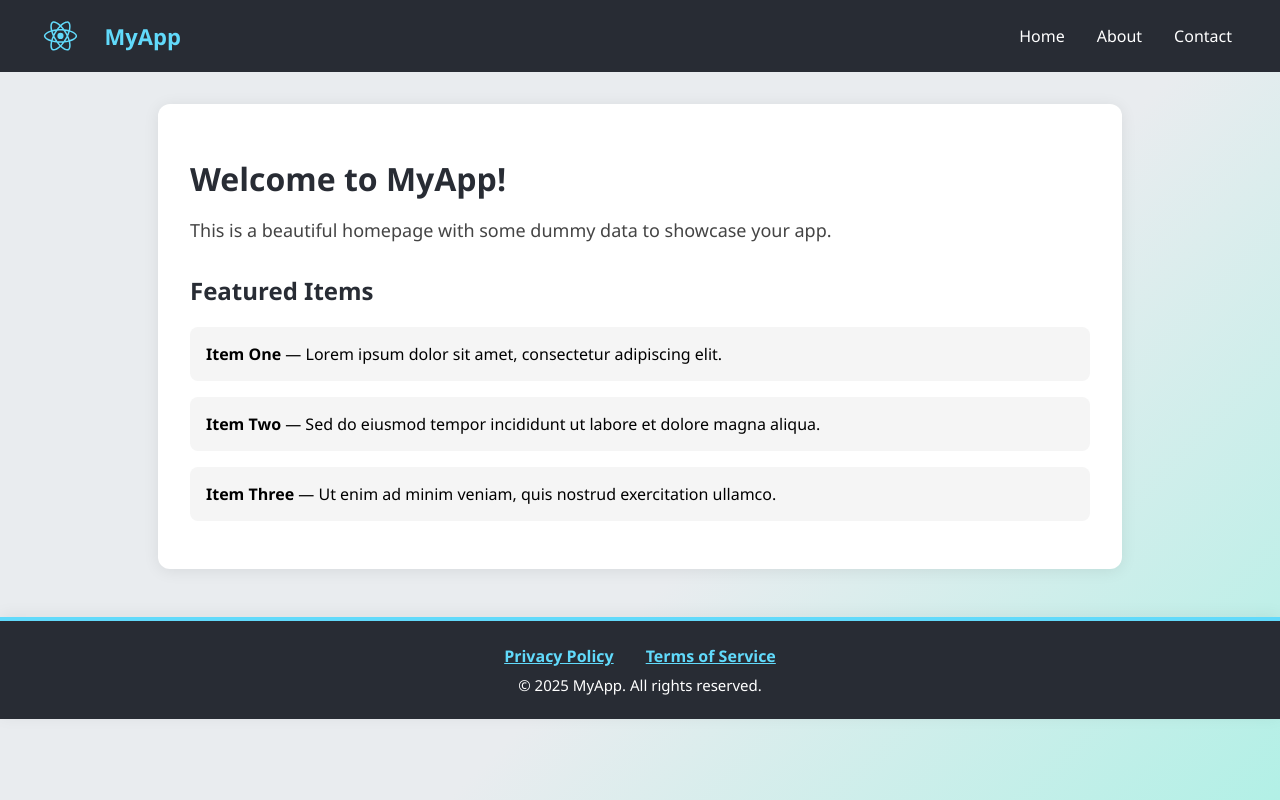
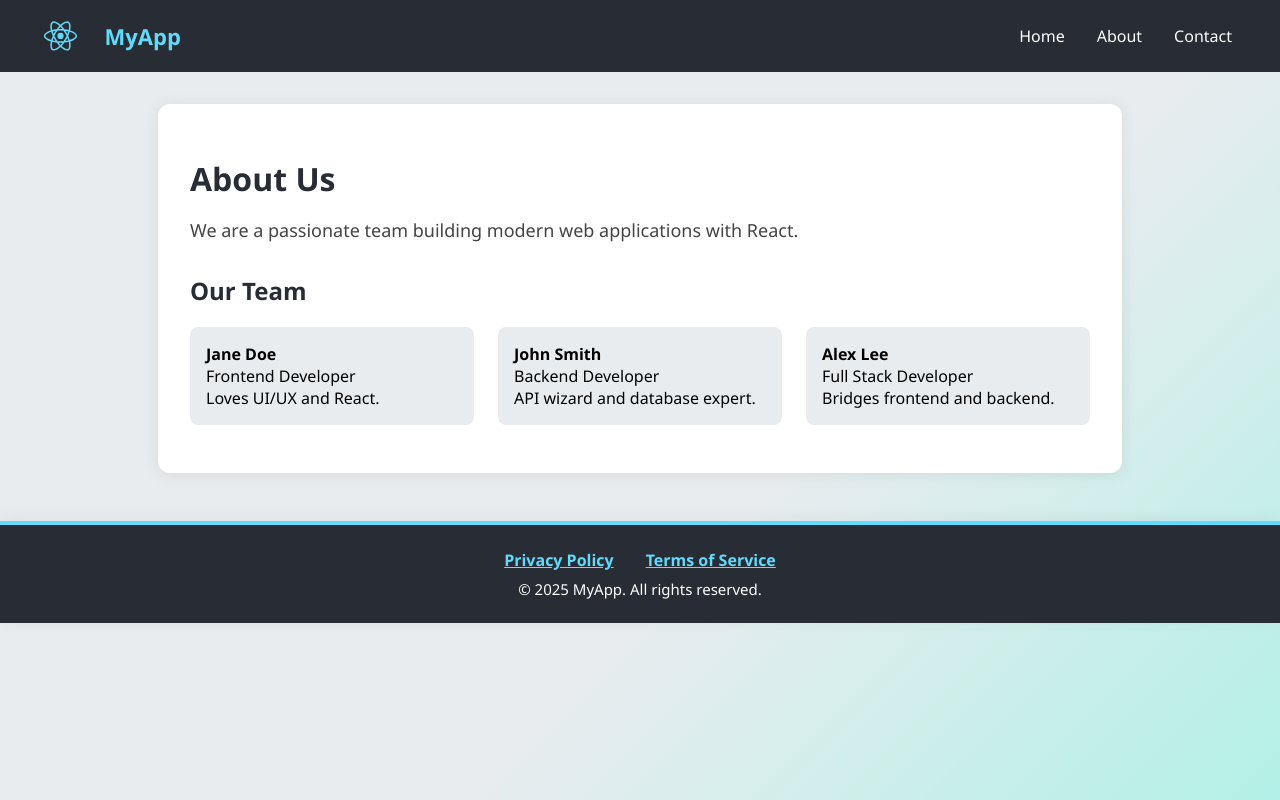
Before and after one commit to Gondocs/VercelFrontend, a React (Create React App) app: page /about in a window 1280 px wide. Built offline with nearby package versions, Linux system fonts and the light colour scheme.

Commit message:
Add pages

```diff
--- a/src/App.js
+++ b/src/App.js
@@ -2,15 +2,22 @@ import logo from "./logo.svg";
 import "./App.css";
 import Footer from "./Footer";
 import Navbar from "./Navbar";
-import Homepage from "./Homepage";
+import Home from "./pages/Home";
+import About from "./pages/About";
+import Contact from "./pages/Contact";
+import { BrowserRouter as Router, Routes, Route } from "react-router-dom";
 
 function App() {
   return (
-    <>
+    <Router>
       <Navbar />
-      <Homepage />
+      <Routes>
+        <Route path="/" element={<Home />} />
+        <Route path="/about" element={<About />} />
+        <Route path="/contact" element={<Contact />} />
+      </Routes>
       <Footer />
-    </>
+    </Router>
   );
 }
 
--- a/src/Navbar.js
+++ b/src/Navbar.js
@@ -1,5 +1,6 @@
 // Navbar.js
 import React from 'react';
+import { Link } from 'react-router-dom';
 import logo from './logo.svg';
 
 function Navbar() {
@@ -16,9 +17,9 @@ function Navbar() {
         <span style={{ color: '#61dafb', fontWeight: 'bold', fontSize: 22 }}>MyApp</span>
       </div>
       <div>
-        <a href="#" style={{ color: '#fff', margin: '0 1rem', textDecoration: 'none' }}>Home</a>
-        <a href="#" style={{ color: '#fff', margin: '0 1rem', textDecoration: 'none' }}>About</a>
-        <a href="#" style={{ color: '#fff', margin: '0 1rem', textDecoration: 'none' }}>Contact</a>
+        <Link to="/" style={{ color: '#fff', margin: '0 1rem', textDecoration: 'none' }}>Home</Link>
+        <Link to="/about" style={{ color: '#fff', margin: '0 1rem', textDecoration: 'none' }}>About</Link>
+        <Link to="/contact" style={{ color: '#fff', margin: '0 1rem', textDecoration: 'none' }}>Contact</Link>
       </div>
     </nav>
   );
--- /dev/null
+++ b/src/pages/About.js
@@ -0,0 +1,48 @@
+import React from 'react';
+
+export default function About() {
+  return (
+    <main style={{
+      maxWidth: 900,
+      margin: '2rem auto',
+      padding: '2rem',
+      background: '#fff',
+      borderRadius: 12,
+      boxShadow: '0 2px 16px rgba(0,0,0,0.08)'
+    }}>
+      <h1 style={{ color: '#282c34', marginBottom: 16 }}>About Us</h1>
+      <p style={{ color: '#444', fontSize: 18 }}>
+        We are a passionate team building modern web applications with React.
+      </p>
+      <section style={{ marginTop: 32 }}>
+        <h2 style={{ color: '#282c34' }}>Our Team</h2>
+        <ul style={{ listStyle: 'none', padding: 0, display: 'flex', gap: 24 }}>
+          <li style={{
+            background: '#e9ecef',
+            padding: '16px',
+            borderRadius: 8,
+            flex: 1
+          }}>
+            <strong>Jane Doe</strong><br />Frontend Developer<br />Loves UI/UX and React.
+          </li>
+          <li style={{
+            background: '#e9ecef',
+            padding: '16px',
+            borderRadius: 8,
+            flex: 1
+          }}>
+            <strong>John Smith</strong><br />Backend Developer<br />API wizard and database expert.
+          </li>
+          <li style={{
+            background: '#e9ecef',
+            padding: '16px',
+            borderRadius: 8,
+            flex: 1
+          }}>
+            <strong>Alex Lee</strong><br />Full Stack Developer<br />Bridges frontend and backend.
+          </li>
+        </ul>
+      </section>
+    </main>
+  );
+}
--- /dev/null
+++ b/src/pages/Contact.js
@@ -0,0 +1,25 @@
+import React from 'react';
+
+export default function Contact() {
+  return (
+    <main style={{
+      maxWidth: 900,
+      margin: '2rem auto',
+      padding: '2rem',
+      background: '#fff',
+      borderRadius: 12,
+      boxShadow: '0 2px 16px rgba(0,0,0,0.08)'
+    }}>
+      <h1 style={{ color: '#282c34', marginBottom: 16 }}>Contact</h1>
+      <p style={{ color: '#444', fontSize: 18 }}>
+        Get in touch with us! Fill out the form below or reach us at <a href="mailto:info@myapp.com" style={{ color: '#61dafb' }}>info@myapp.com</a>.
+      </p>
+      <form style={{ marginTop: 32, display: 'flex', flexDirection: 'column', gap: 16, maxWidth: 400 }}>
+        <input type="text" placeholder="Your Name" style={{ padding: 10, borderRadius: 6, border: '1px solid #ccc' }} />
+        <input type="email" placeholder="Your Email" style={{ padding: 10, borderRadius: 6, border: '1px solid #ccc' }} />
+        <textarea placeholder="Your Message" rows={4} style={{ padding: 10, borderRadius: 6, border: '1px solid #ccc' }} />
+        <button type="submit" style={{ padding: 12, borderRadius: 6, background: '#61dafb', color: '#fff', border: 'none', fontWeight: 'bold', cursor: 'pointer' }}>Send</button>
+      </form>
+    </main>
+  );
+}
--- /dev/null
+++ b/src/pages/Home.js
@@ -0,0 +1,48 @@
+import React from 'react';
+
+export default function Home() {
+  return (
+    <main style={{
+      maxWidth: 900,
+      margin: '2rem auto',
+      padding: '2rem',
+      background: '#fff',
+      borderRadius: 12,
+      boxShadow: '0 2px 16px rgba(0,0,0,0.08)'
+    }}>
+      <h1 style={{ color: '#282c34', marginBottom: 16 }}>Welcome to MyApp!</h1>
+      <p style={{ color: '#444', fontSize: 18 }}>
+        This is a beautiful homepage with some dummy data to showcase your app.
+      </p>
+      <section style={{ marginTop: 32 }}>
+        <h2 style={{ color: '#282c34' }}>Featured Items</h2>
+        <ul style={{ listStyle: 'none', padding: 0 }}>
+          <li style={{
+            background: '#f5f5f5',
+            margin: '16px 0',
+            padding: '16px',
+            borderRadius: 8
+          }}>
+            <strong>Item One</strong> — Lorem ipsum dolor sit amet, consectetur adipiscing elit.
+          </li>
+          <li style={{
+            background: '#f5f5f5',
+            margin: '16px 0',
+            padding: '16px',
+            borderRadius: 8
+          }}>
+            <strong>Item Two</strong> — Sed do eiusmod tempor incididunt ut labore et dolore magna aliqua.
+          </li>
+          <li style={{
+            background: '#f5f5f5',
+            margin: '16px 0',
+            padding: '16px',
+            borderRadius: 8
+          }}>
+            <strong>Item Three</strong> — Ut enim ad minim veniam, quis nostrud exercitation ullamco.
+          </li>
+        </ul>
+      </section>
+    </main>
+  );
+}
```
